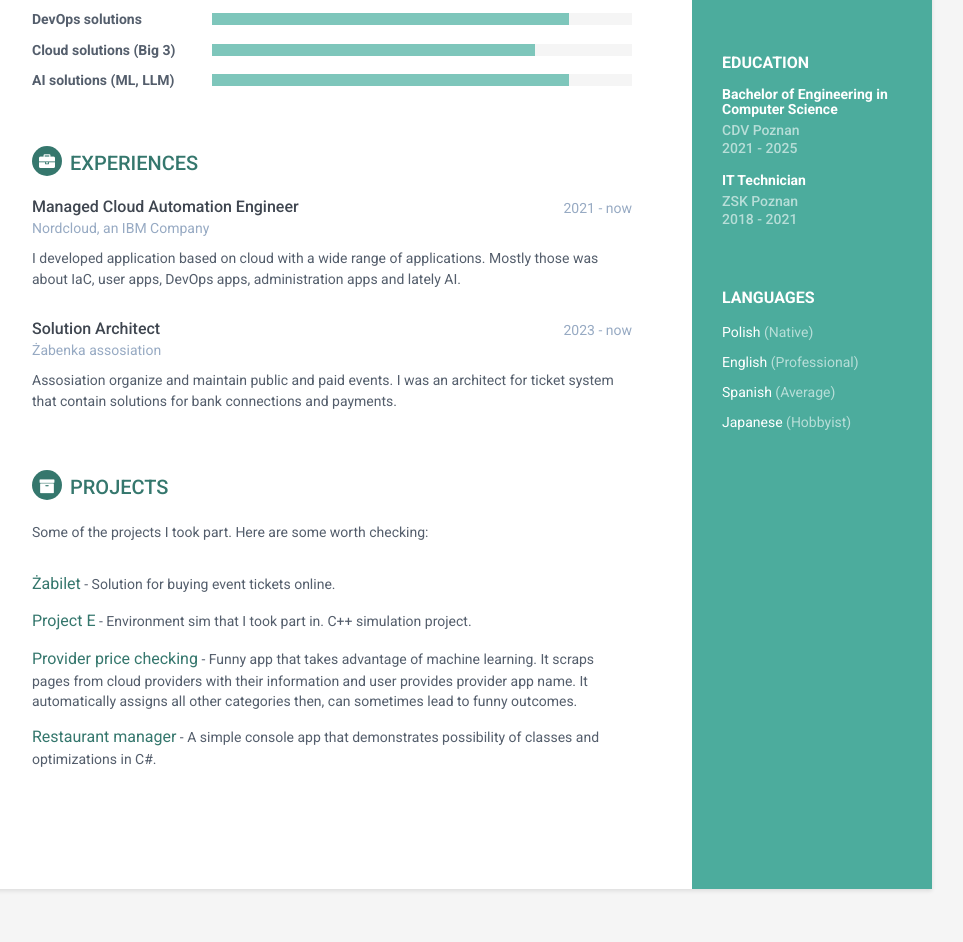
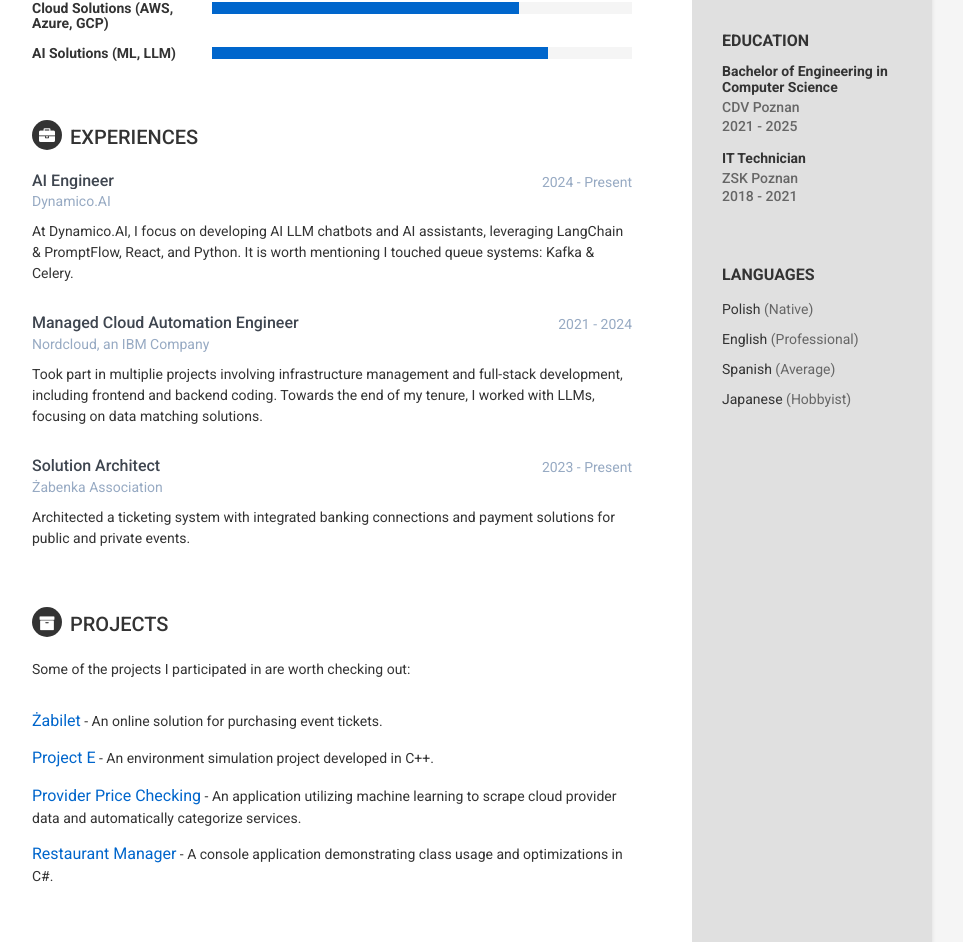
Before and after one commit to Nemryk/education, a plain HTML site: page index.html in a window 1280 px wide. Shown: the part 497-1439 px from the top of the page, without its empty margins (188-1151 px from the left). Drawn offline with nearby package versions, Linux system fonts and the light colour scheme.

Commit message:
Time for new job

```diff
--- a/css/styles.css
+++ b/css/styles.css
@@ -1,21 +1,6 @@
-/*
- * Template Name: Orbit - Responsive Resume/CV Template for Developers
- * Version: 1.0
- * Author: Xiaoying Riley
- * Twitter: @3rdwave_themes
- * License: Creative Commons Attribution 3.0 License
- * Website: http://themes.3rdwavemedia.com/
-*/
-
-
-/* styles-2.css */
-
-
-/* ======= Base ======= */
-
 body {
     font-family: 'Roboto', sans-serif;
-    color: #545E6C;
+    color: #333;
     background: #f5f5f5;
     font-size: 14px;
     padding: 30px;
@@ -33,16 +18,13 @@ h6 {
 }
 
 a {
-    color: #35776d;
-    -webkit-transition: all 0.4s ease-in-out;
-    -moz-transition: all 0.4s ease-in-out;
-    -ms-transition: all 0.4s ease-in-out;
-    -o-transition: all 0.4s ease-in-out;
+    color: #0066cc;
+    transition: all 0.4s ease-in-out;
 }
 
 a:hover {
     text-decoration: underline;
-    color: #1d423c;
+    color: #004080;
 }
 
 a:focus {
@@ -54,34 +36,32 @@ p {
 }
 
 .wrapper {
-    background: #4CAC9D;
+    background: #e0e0e0;
     max-width: 960px;
     margin: 0 auto;
     position: relative;
-    -webkit-box-shadow: 0px 2px 4px rgba(0, 0, 0, 0.1);
-    -moz-box-shadow: 0px 2px 4px rgba(0, 0, 0, 0.1);
     box-shadow: 0px 2px 4px rgba(0, 0, 0, 0.1);
 }
 
 .sidebar-wrapper {
-    background: #4CAC9D;
+    background: #e0e0e0;
     position: absolute;
     right: 0;
     width: 240px;
     height: 100%;
     min-height: 800px;
-    color: #fff;
+    color: #333;
 }
 
 .sidebar-wrapper a {
-    color: #fff;
+    color: #0066cc;
 }
 
 .sidebar-wrapper .profile-container {
     padding: 30px;
-    background: rgba(0, 0, 0, 0.2);
+    background: rgba(0, 0, 0, 0.05);
     text-align: center;
-    color: #fff;
+    color: #333;
 }
 
 .sidebar-wrapper .name {
@@ -89,10 +69,11 @@ p {
     font-weight: 900;
     margin-top: 0;
     margin-bottom: 10px;
+    color: #333;
 }
 
 .sidebar-wrapper .tagline {
-    color: rgba(255, 255, 255, 0.6);
+    color: #666;
     font-size: 16px;
     font-weight: 400;
     margin-top: 0;
@@ -131,12 +112,14 @@ p {
     font-weight: 700;
     margin-top: 0;
     margin-bottom: 15px;
+    color: #333;
 }
 
 .sidebar-wrapper .degree {
     font-size: 14px;
     margin-top: 0;
     margin-bottom: 5px;
+    color: #333;
 }
 
 .sidebar-wrapper .education-container .item {
@@ -148,20 +131,20 @@ p {
 }
 
 .sidebar-wrapper .education-container .meta {
-    color: rgba(255, 255, 255, 0.6);
+    color: #666;
     font-weight: 500;
     margin-bottom: 0px;
     margin-top: 0;
 }
 
 .sidebar-wrapper .education-container .time {
-    color: rgba(255, 255, 255, 0.6);
+    color: #666;
     font-weight: 500;
     margin-bottom: 0px;
 }
 
 .sidebar-wrapper .languages-container .lang-desc {
-    color: rgba(255, 255, 255, 0.6);
+    color: #666;
 }
 
 .sidebar-wrapper .languages-list {
@@ -198,7 +181,7 @@ p {
     text-transform: uppercase;
     font-size: 20px;
     font-weight: 500;
-    color: #35776d;
+    color: #333;
     position: relative;
     margin-top: 0;
     margin-bottom: 20px;
@@ -210,20 +193,13 @@ p {
     margin-right: 8px;
     display: inline-block;
     color: #fff;
-    -webkit-border-radius: 50%;
-    -moz-border-radius: 50%;
-    -ms-border-radius: 50%;
-    -o-border-radius: 50%;
-    border-radius: 50%;
-    -moz-background-clip: padding;
-    -webkit-background-clip: padding-box;
-    background-clip: padding-box;
-    background: #35776d;
+    background: #333;
     text-align: center;
     padding-top: 8px;
     font-size: 16px;
     position: relative;
     top: -2px;
+    border-radius: 50%;
 }
 
 .main-wrapper .section {
@@ -293,7 +269,8 @@ p {
 
 .skillset .level-bar-inner {
     height: 12px;
-    background: #7ec6bb;
+    background: #0066cc;
+    transition: width 1s ease-in-out;
 }
 
 .footer {
@@ -303,14 +280,13 @@ p {
 
 .footer .copyright {
     line-height: 1.6;
-    color: #545E6C;
+    color: #333;
     font-size: 13px;
 }
 
 .footer .fa-heart {
     color: #fb866a;
 }
-
 
 /* Extra small devices (phones, less than 768px) */
 
@@ -332,10 +308,6 @@ p {
     }
 }
 
-
-/* Small devices (tablets, 768px and up) */
-
-
 /* Medium devices (desktops, 992px and up) */
 
 @media (min-width: 992px) {
@@ -354,16 +326,7 @@ p {
     }
 }
 
-
-/* Large devices (large desktops, 1200px and up) */
-
-
-/* Ex-Large devices (large desktops, 1200px and up) */
-
-
-/*
-used for profile image
-*/
+/* Profile image */
 
 .profile-img {
     max-width: 100px;
--- a/index.html
+++ b/index.html
@@ -1,29 +1,26 @@
 <!DOCTYPE html>
 <html lang="en">
-<meta http-equiv="content-type" content="text/html;charset=utf-8" />
-
 <head>
     <title>Jan Kaczmarek | Resume</title>
     <meta charset="utf-8">
     <meta http-equiv="X-UA-Compatible" content="IE=edge">
     <meta name="viewport" content="width=device-width, initial-scale=1.0">
-    <meta name="description" content="Resume of Fullstack and Solution Architect - Jan Kaczmarek.">
+    <meta name="description" content="Resume of Software Engineer - Jan Kaczmarek.">
     <link rel="shortcut icon" href="favicon.ico">
     <link href='https://fonts.googleapis.com/css?family=Roboto:400,500,400italic,300italic,300,500italic,700,700italic,900,900italic' rel='stylesheet' type='text/css'>
     <link href="https://maxcdn.bootstrapcdn.com/bootstrap/3.3.7/css/bootstrap.min.css" rel="stylesheet">
     <link rel="stylesheet" href="https://cdnjs.cloudflare.com/ajax/libs/font-awesome/4.7.0/css/font-awesome.css">
     <link id="theme-style" rel="stylesheet" href="css/styles.css">
-    <!-- HTML5 shim and Respond.js for IE8 support of HTML5 elements and media queries -->
-    <!--[if lt IE 9]> <script src="https://oss.maxcdn.com/html5shiv/3.7.2/html5shiv.min.js"></script> <script src="https://oss.maxcdn.com/respond/1.4.2/respond.min.js"></script> <![endif]-->
 </head>
 
 <body>
     <div class="wrapper">
         <div class="sidebar-wrapper">
-            <div class="profile-container"> <img class="profile-img" src="profile.png" alt="Jan Kaczmarek" />
+            <div class="profile-container">
+                <img class="profile-img" src="img.png" alt="Jan Kaczmarek" />
                 <h1 class="name">Jan Kaczmarek</h1>
-                <h3 class="tagline">Software Engineer</h3> </div>
-            <!--//profile-container-->
+                <h3 class="tagline">Software Engineer</h3>
+            </div>
             <div class="contact-container container-block">
                 <ul class="list-unstyled contact-list">
                     <li class="email"><i class="fa fa-envelope"></i><a href="mailto:jankaczmarekofficial@gmail.com">jankaczmarekofficial</a></li>
@@ -32,7 +29,6 @@
                     <li class="github"><i class="fa fa-github"></i><a href="https://github.com/Nemryk" target="_blank">Nemryk</a></li>
                 </ul>
             </div>
-            <!--//contact-container-->
             <div class="education-container container-block">
                 <h2 class="container-block-title">Education</h2>
                 <div class="item">
@@ -40,15 +36,12 @@
                     <h5 class="meta">CDV Poznan</h5>
                     <div class="time">2021 - 2025</div>
                 </div>
-                <!--//item-->
                 <div class="item">
                     <h4 class="degree">IT Technician</h4>
                     <h5 class="meta">ZSK Poznan</h5>
                     <div class="time">2018 - 2021</div>
                 </div>
-                <!--//item-->
             </div>
-            <!--//education-container-->
             <div class="languages-container container-block">
                 <h2 class="container-block-title">Languages</h2>
                 <ul class="list-unstyled interests-list">
@@ -59,127 +52,116 @@
                 </ul>
             </div>
         </div>
-        <!--//sidebar-wrapper-->
         <div class="main-wrapper">
             <section class="section summary-section">
                 <h2 class="section-title"><i class="fa fa-user"></i>Career Profile</h2>
                 <div class="summary">
-                    <p>A dynamic and resourceful software developer with a strong foundation in Python, complemented by proficient skills in C#, Go, and C++. Demonstrates a balanced expertise in both backend and frontend development, with practical experience in Flask and React. Possesses a deep understanding of software development principles and a proven ability to tackle complex problems with innovative solutions. Adept at collaborating in diverse team environments to deliver high-quality software products. Eager to leverage extensive programming knowledge and creative problem-solving abilities in a challenging role that offers opportunities for professional growth and development.</p>
+                    <p>A dedicated software developer with a strong foundation in Python and experience in C#, Go, and C++. Skilled in both backend and frontend development, with practical experience in Flask and React. Familiar with software development principles and capable of tackling complex problems. Enjoys collaborating in team environments to deliver quality software products. Seeking opportunities to apply programming knowledge and problem-solving abilities in a role that offers professional growth.</p>
                 </div>
-                <!--//summary-->
             </section>
-            <!--//section-->
             <section class="skills-section section">
                 <h2 class="section-title"><i class="fa fa-rocket"></i>Skills &amp; Proficiency</h2>
                 <div class="skillset">
                     <div class="item">
                         <h3 class="level-title">Python</h3>
                         <div class="level-bar">
-                            <div class="level-bar-inner" data-level="90%"> </div>
+                            <div class="level-bar-inner" data-level="90%"></div>
                         </div>
-                        <!--//level-bar-->
                     </div>
-                    <!--//item-->
                     <div class="item">
                         <h3 class="level-title">React</h3>
                         <div class="level-bar">
-                            <div class="level-bar-inner" data-level="55%"> </div>
+                            <div class="level-bar-inner" data-level="65%"></div>
                         </div>
-                        <!--//level-bar-->
                     </div>
-                    <!--//item-->
                     <div class="item">
                         <h3 class="level-title">Javascript</h3>
                         <div class="level-bar">
-                            <div class="level-bar-inner" data-level="70%"> </div>
+                            <div class="level-bar-inner" data-level="72%"></div>
                         </div>
-                        <!--//level-bar-->
                     </div>
-                    <!--//item-->
                     <div class="item">
-                        <h3 class="level-title">DevOps solutions</h3>
+                        <h3 class="level-title">DevOps Solutions</h3>
                         <div class="level-bar">
-                            <div class="level-bar-inner" data-level="85%"> </div>
+                            <div class="level-bar-inner" data-level="73%"></div>
                         </div>
-                        <!--//level-bar-->
                     </div>
-                    <!--//item-->
                     <div class="item">
-                        <h3 class="level-title">Cloud solutions (Big 3)</h3>
+                        <h3 class="level-title">Cloud Solutions (AWS, Azure, GCP)</h3>
                         <div class="level-bar">
-                            <div class="level-bar-inner" data-level="77%"> </div>
+                            <div class="level-bar-inner" data-level="73%"></div>
                         </div>
-                        <!--//level-bar-->
                     </div>
-
                     <div class="item">
-                        <h3 class="level-title">AI solutions (ML, LLM)</h3>
+                        <h3 class="level-title">AI Solutions (ML, LLM)</h3>
                         <div class="level-bar">
-                            <div class="level-bar-inner" data-level="85%"> </div>
+                            <div class="level-bar-inner" data-level="80%"></div>
                         </div>
-                        <!--//level-bar-->
                     </div>
-                    <!--//item-->
                 </div>
             </section>
-            <!--//skills-section-->
             <section class="section experiences-section">
                 <h2 class="section-title"><i class="fa fa-briefcase"></i>Experiences</h2>
                 <div class="item">
                     <div class="meta">
                         <div class="upper-row">
+                            <h3 class="job-title">AI Engineer</h3>
+                            <div class="time">2024 - Present</div>
+                        </div>
+                        <div class="company">Dynamico.AI</div>
+                    </div>
+                    <div class="details">
+                        <p>At Dynamico.AI, I focus on developing AI LLM chatbots and AI assistants, leveraging LangChain & PromptFlow, React, and Python. It is worth mentioning I touched queue systems: Kafka & Celery.</p>
+                    </div>
+                </div>
+                <div class="item">
+                    <div class="meta">
+                        <div class="upper-row">
                             <h3 class="job-title">Managed Cloud Automation Engineer</h3>
-                            <div class="time">2021 - now</div>
+                            <div class="time">2021 - 2024</div>
                         </div>
-                        <!--//upper-row-->
                         <div class="company">Nordcloud, an IBM Company</div>
                     </div>
-                    <!--//meta-->
                     <div class="details">
-                        <p>I developed application based on cloud with a wide range of applications. Mostly those was about IaC, user apps, DevOps apps, administration apps and lately AI. </p>
+                        <p>Took part in multiplie projects involving infrastructure management and full-stack development, including frontend and backend coding. Towards the end of my tenure, I worked with LLMs, focusing on data matching solutions.</p>
                     </div>
-                    <!--//details-->
                 </div>
                 <div class="item">
                     <div class="meta">
                         <div class="upper-row">
                             <h3 class="job-title">Solution Architect</h3>
-                            <div class="time">2023 - now</div>
+                            <div class="time">2023 - Present</div>
                         </div>
-                        <!--//upper-row-->
-                        <div class="company">Żabenka assosiation</div>
+                        <div class="company">Żabenka Association</div>
                     </div>
-                    <!--//meta-->
                     <div class="details">
-                        <p>Assosiation organize and maintain public and paid events. I was an architect for ticket system that contain solutions for bank connections and payments. </p>
+                        <p>Architected a ticketing system with integrated banking connections and payment solutions for public and private events.</p>
                     </div>
-                    <!--//details-->
                 </div>
-                <!--//item-->
             </section>
-            <!--//section-->
             <section class="section projects-section">
                 <h2 class="section-title"><i class="fa fa-archive"></i>Projects</h2>
                 <div class="intro">
-                    <p>Some of the projects I took part. Here are some worth checking:</p>
+                    <p>Some of the projects I participated in are worth checking out:</p>
                 </div>
-                <!--//intro-->
-                <div class="item"> <span class="project-title"><a href="https://bilety.zabenka.pl" target="_blank">Żabilet</a></span> - <span class="project-tagline">Solution for buying event tickets online.</span></div>
-                <!--//item-->
-                <div class="item"> <span class="project-title"><a href="https://github.com/AN0DA/Project_E" target="_blank">Project E</a></span> - <span class="project-tagline">Environment sim that I took part in. C++ simulation project.</span> </div>
-                <!--//item-->
-                <div class="item"> <span class="project-title"><a href="https://github.com/Nemryk/Provider-Price-Checking" target="_blank">Provider price checking</a></span> - <span class="project-tagline">Funny app that takes advantage of machine learning. It scraps pages from cloud providers with their information and user provides provider app name. It automatically assigns all other categories then, can sometimes lead to funny outcomes. </span> </div>
-                <!--//item-->
-                <div class="item"> <span class="project-title"><a href="https://github.com/Nemryk/Object-C-hash-managable-system" target="_blank">Restaurant manager</a></span> - <span class="project-tagline">A simple console app that demonstrates possibility of classes and optimizations in C#.</span> </div>
-                <!--//item-->
+                <div class="item">
+                    <span class="project-title"><a href="https://bilety.zabenka.pl" target="_blank">Żabilet</a></span> - <span class="project-tagline">An online solution for purchasing event tickets.</span>
+                </div>
+                <div class="item">
+                    <span class="project-title"><a href="https://github.com/AN0DA/Project_E" target="_blank">Project E</a></span> - <span class="project-tagline">An environment simulation project developed in C++.</span>
+                </div>
+                <div class="item">
+                    <span class="project-title"><a href="https://github.com/Nemryk/Provider-Price-Checking" target="_blank">Provider Price Checking</a></span> - <span class="project-tagline">An application utilizing machine learning to scrape cloud provider data and automatically categorize services.</span>
+                </div>
+                <div class="item">
+                    <span class="project-title"><a href="https://github.com/Nemryk/Object-C-hash-managable-system" target="_blank">Restaurant Manager</a></span> - <span class="project-tagline">A console application demonstrating class usage and optimizations in C#.</span>
+                </div>
             </section>
-            <!--//section-->
         </div>
-        <!--//main-body-->
     </div>
     <footer class="footer">
         <div class="text-center">
-            <small class="copyright"><a target="_blank">Jan Kaczmarek</a> 2024</small>
+            <small class="copyright">© Jan Kaczmarek 2024</small>
         </div>
     </footer>
     <!-- Javascript -->
@@ -187,5 +169,4 @@
     <script src="https://maxcdn.bootstrapcdn.com/bootstrap/3.3.7/js/bootstrap.min.js"></script>
     <script type="text/javascript" src="js/main.js"></script>
 </body>
-
 </html>
--- a/js/main.js
+++ b/js/main.js
@@ -7,15 +7,13 @@ jQuery(document).ready(function($) {
         $('.level-bar-inner').each(function() {
 
             var itemWidth = $(this).data('level');
-
-            $(this).animate({
-                width: itemWidth
-            }, 800);
+            var $this = $(this);
+            setTimeout(function(){
+                $this.css('width', itemWidth);
+            }, 500);
 
         });
 
     });
 
-
-
 });
```
Also changed, not shown: img.png (added), profile.png (deleted).
